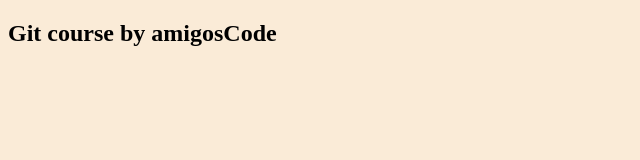
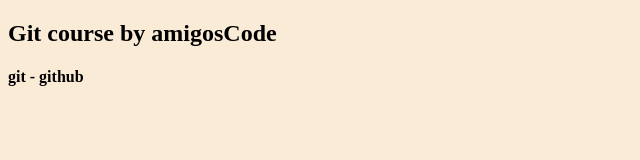
Before and after one commit to Alexrpoma/git-fundamentals, a plain HTML site: page index.html in a window 1280 px wide. Shown: the full height of the page, 0-640 px from the left. Drawn offline with Linux system fonts and the light colour scheme.

Commit message:
Update index.html

```diff
--- a/index.html
+++ b/index.html
@@ -9,5 +9,6 @@
 </head>
 <body>
   <h2>Git course by amigosCode</h2>
+  <h4>git - github</h4>
 </body>
 </html>
```
